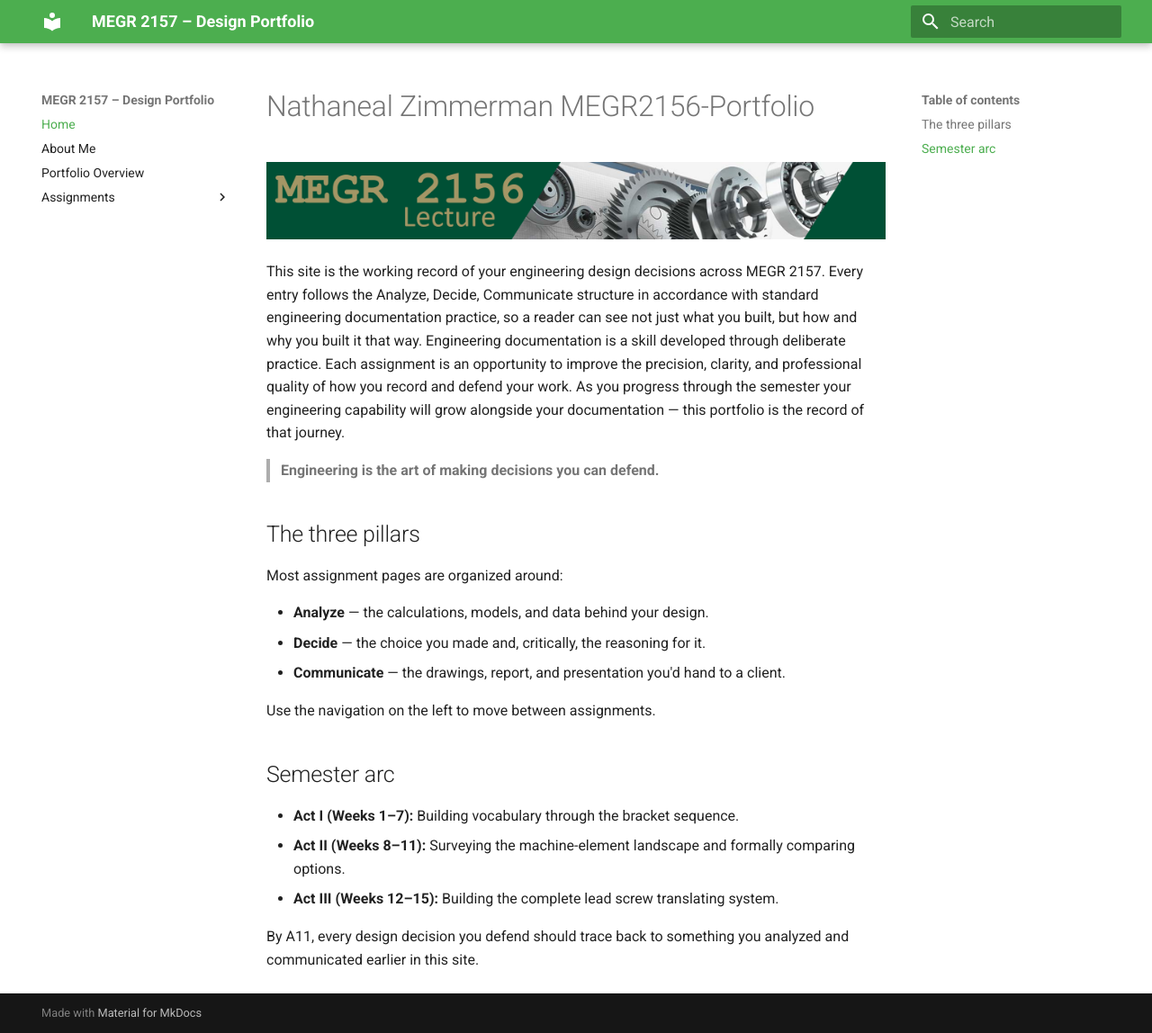
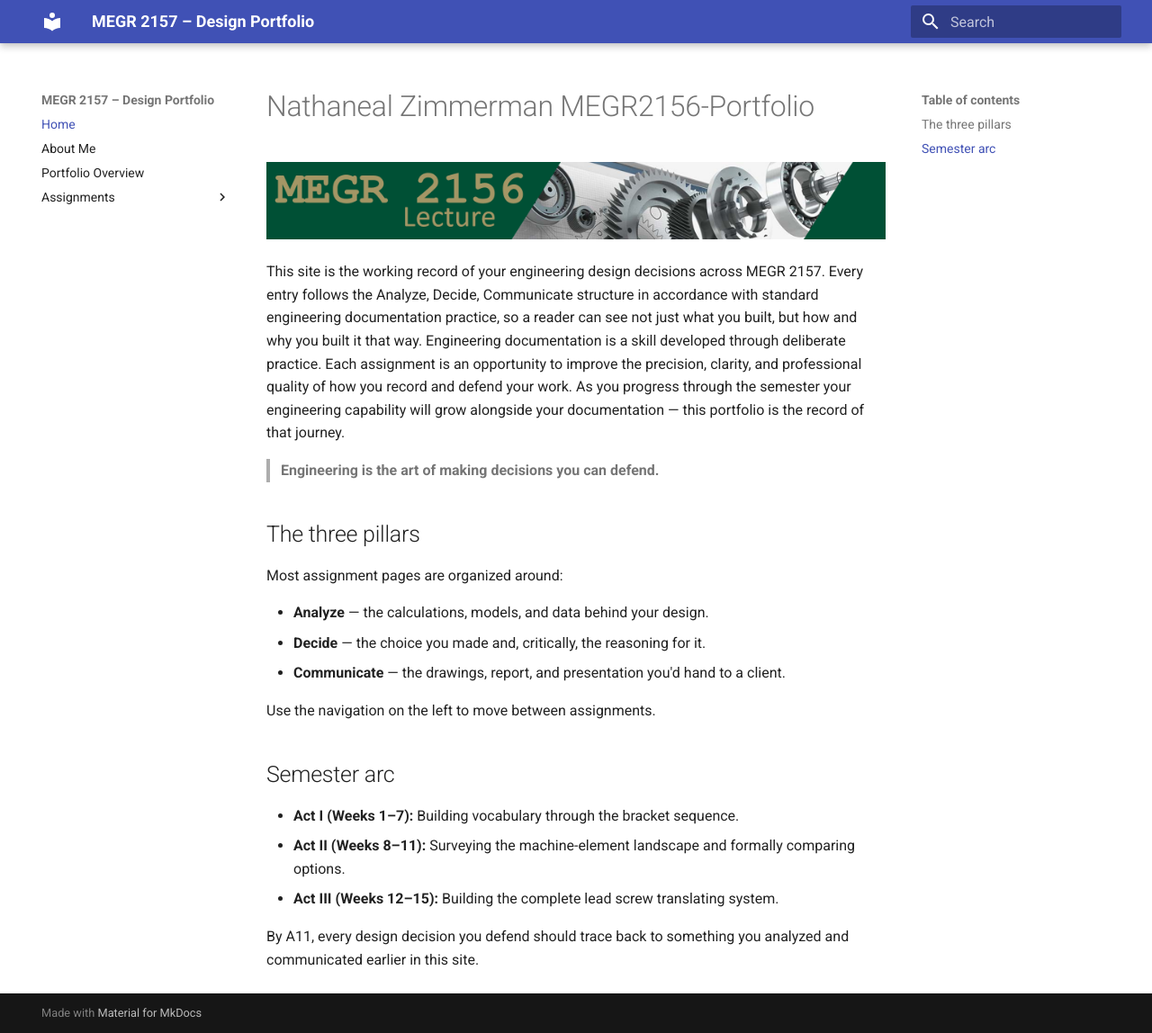
Before and after one commit to NathanZimmy/megr2156-portfolio, an MkDocs documentation site: the page built from docs/index.md, in a window 1280 px wide and 1148 px high. Shown: the whole window at 90% size. Built offline with MkDocs 1.6.1 and Material for MkDocs 9.7.7, drawn with Linux system fonts in a browser that asks for light colours.

Commit message:
Update mkdocs.yml

```diff
--- a/mkdocs.yml
+++ b/mkdocs.yml
@@ -4,7 +4,7 @@ site_description: Design portfolio documentation, built with the Analyze / Decid
 theme:
   name: material
   palette:
-    primary: green
+    primary: Forest green
   features:
     - navigation.instant
     - navigation.tracking
```
